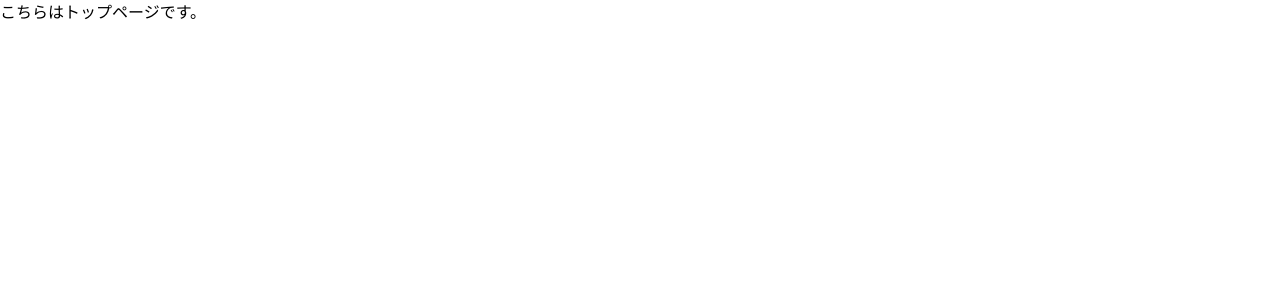
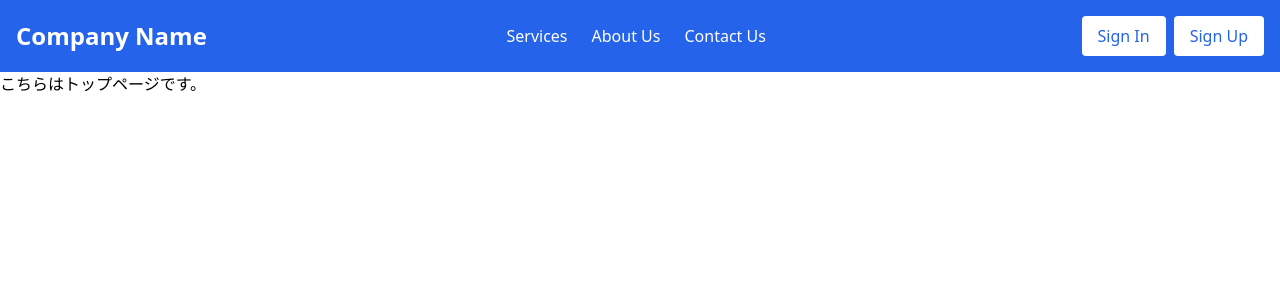
Before and after one commit to takeuchima0/nextjs_authjs_demo, a Next.js app: page / in a window 1280 px wide. Shown: the top 300 px of the page. Built offline with nearby package versions, Linux system fonts and the light colour scheme.

Commit message:
fix: header components

```diff
--- a/app/components/layouts/header/Header.tsx
+++ b/app/components/layouts/header/Header.tsx
@@ -0,0 +1,46 @@
+import React from 'react';
+
+const Header = () => {
+  return (
+    <header className="flex justify-between items-center p-4 bg-blue-600 text-white">
+      <div className="text-2xl font-bold">Company Name</div>
+
+      <nav className="flex-grow">
+        <ul className="flex space-x-6 justify-center">
+          <li>
+            <a href="#services" className="hover:text-gray-300">
+              Services
+            </a>
+          </li>
+          <li>
+            <a href="#about" className="hover:text-gray-300">
+              About Us
+            </a>
+          </li>
+          <li>
+            <a href="#contact" className="hover:text-gray-300">
+              Contact Us
+            </a>
+          </li>
+        </ul>
+      </nav>
+
+      <div className="ml-4 flex space-x-2">
+        <a
+          href="#sign-in"
+          className="bg-white text-blue-600 py-2 px-4 rounded hover:bg-gray-200 transition"
+        >
+          Sign In
+        </a>
+        <a
+          href="#sign-up"
+          className="bg-white text-blue-600 py-2 px-4 rounded hover:bg-gray-200 transition"
+        >
+          Sign Up
+        </a>
+      </div>
+    </header>
+  );
+};
+
+export default Header;
--- a/app/layout.tsx
+++ b/app/layout.tsx
@@ -1,4 +1,5 @@
 import type { Metadata } from 'next';
+import Header from './components/layouts/header/Header';
 import './globals.css';
 
 export const metadata: Metadata = {
@@ -11,9 +12,14 @@ export default function RootLayout({
 }: Readonly<{
   children: React.ReactNode;
 }>) {
+  console.log('layout.tsxが呼ばれた');
+
   return (
     <html lang="ja">
-      <body>{children}</body>
+      <body className="antialiased">
+        <Header />
+        <main>{children}</main>
+      </body>
     </html>
   );
 }
```
